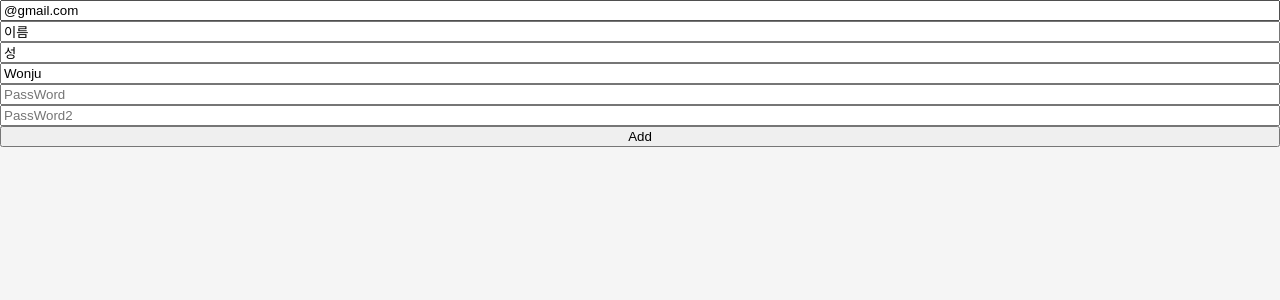
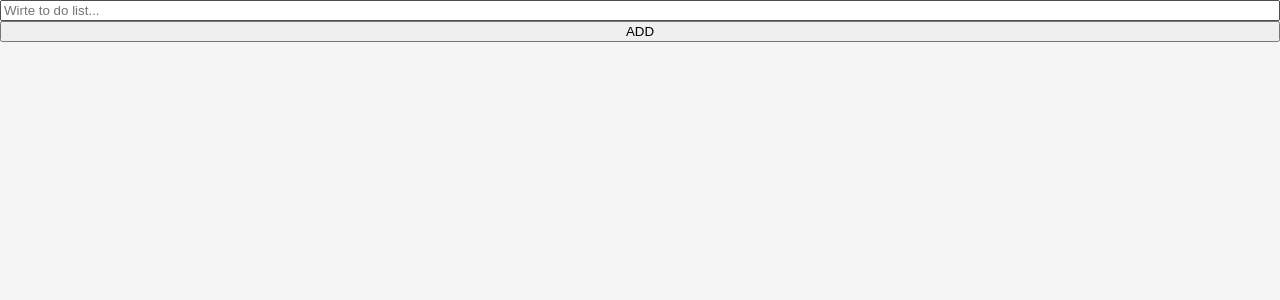
Before and after one commit to griteach/todo-list-react, a React (Create React App) app: page / in a window 1280 px wide. Shown: the top 300 px of the page. Built offline with nearby package versions, Linux system fonts and the light colour scheme.

Commit message:
fin hook form

```diff
--- a/src/App.tsx
+++ b/src/App.tsx
@@ -7,6 +7,7 @@ import { ThemeProvider } from 'styled-components';
 import {lightTheme} from './theme';
 import { useRecoilValue } from 'recoil';
 import Todo from './ToDo';
+import TodoList from './ToDoList';
 
 
 const GlobalStyle = createGlobalStyle`
@@ -81,7 +82,7 @@ function App() {
 
   return (<><ThemeProvider theme={lightTheme}>
     <GlobalStyle />
-    <Todo />
+    <TodoList />
     <ReactQueryDevtools initialIsOpen={true} />
     </ThemeProvider></>
   );
--- a/src/ToDo.tsx
+++ b/src/ToDo.tsx
@@ -45,8 +45,13 @@ function Todo(){
             <input {...register("email", {
                 required:"This is required.",
 
-                validate:(value)=>
-                    value.includes('iteach12') ? "You can't use this email" : true
+                validate:
+                {
+                    iteach12:(value)=>
+                    value.includes('iteach12') ? "You can't use this email" : true,
+                    griteach22:(value)=>
+                    value.includes('griteach22') ? "You can't use this email" : true
+                }
                  })}  placeholder="Email" />
             <ErrorMessage
                 errors={errors}
--- /dev/null
+++ b/src/ToDoList.tsx
@@ -0,0 +1,35 @@
+import { ErrorMessage } from '@hookform/error-message';
+import {useForm} from 'react-hook-form';
+
+const ToDoList = () => {
+
+    interface IForm{
+        toDo:string;
+    }
+
+    const onValid = (data:IForm) => {
+        console.log(data);
+        setValue("toDo", "");
+    }
+    const { register, handleSubmit, formState:{errors}, setValue} = useForm<IForm>();
+    return <div>
+        <form style={{display:"flex", flexDirection:"column"}} onSubmit={handleSubmit(onValid)}>
+            <input {...register("toDo", {
+                required:"Please write something...",
+                maxLength:{
+                    value:15,
+                    message:"Too long",
+                }
+            })} placeholder="Wirte to do list...">
+            </input>
+            <ErrorMessage name='toDo' errors={errors} render={
+                ({message}) => <p>{message}</p>
+            } />
+            <input type="submit" value="ADD" />
+        </form>
+    </div>
+
+
+}
+
+export default ToDoList;
```
